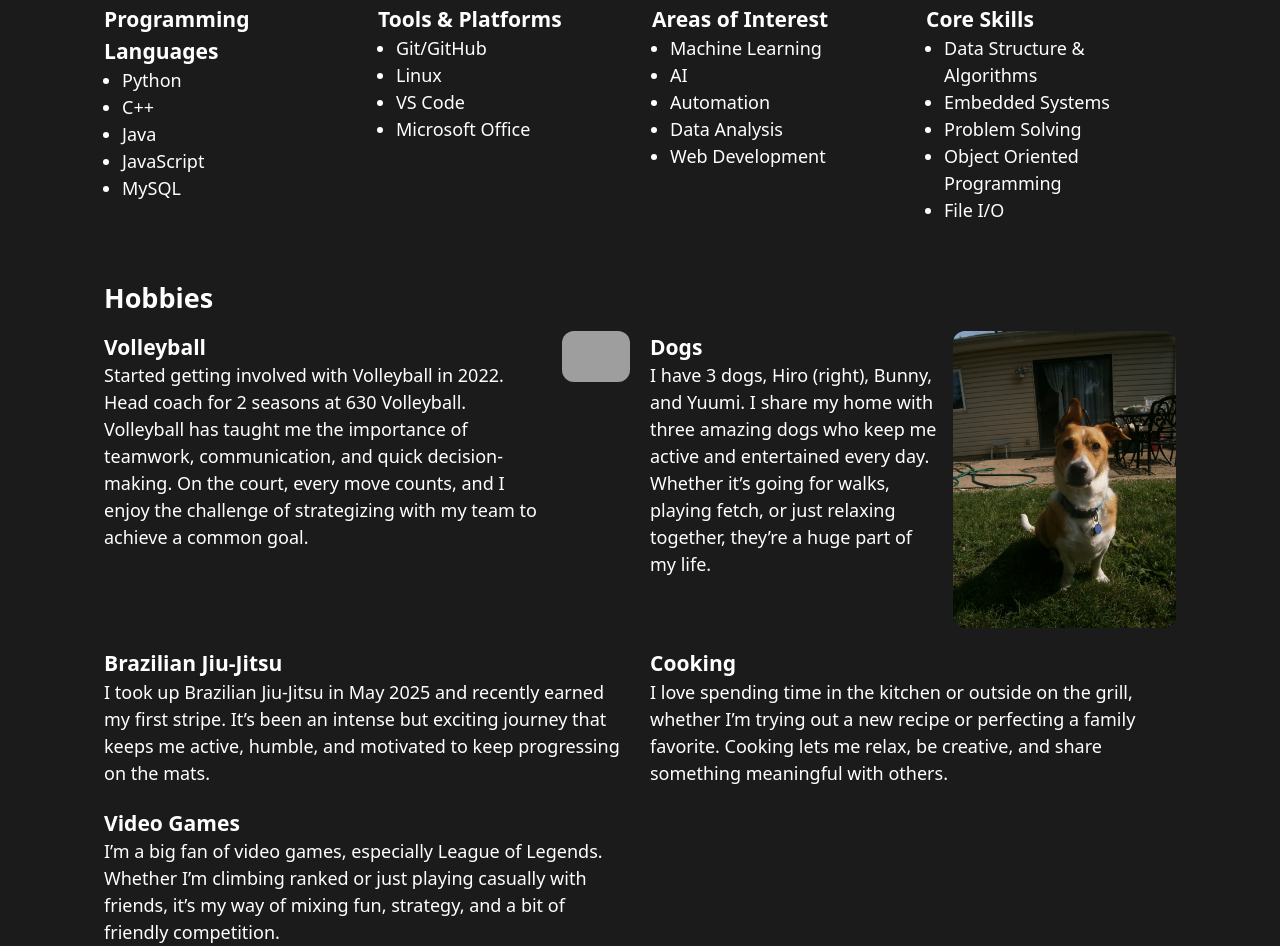
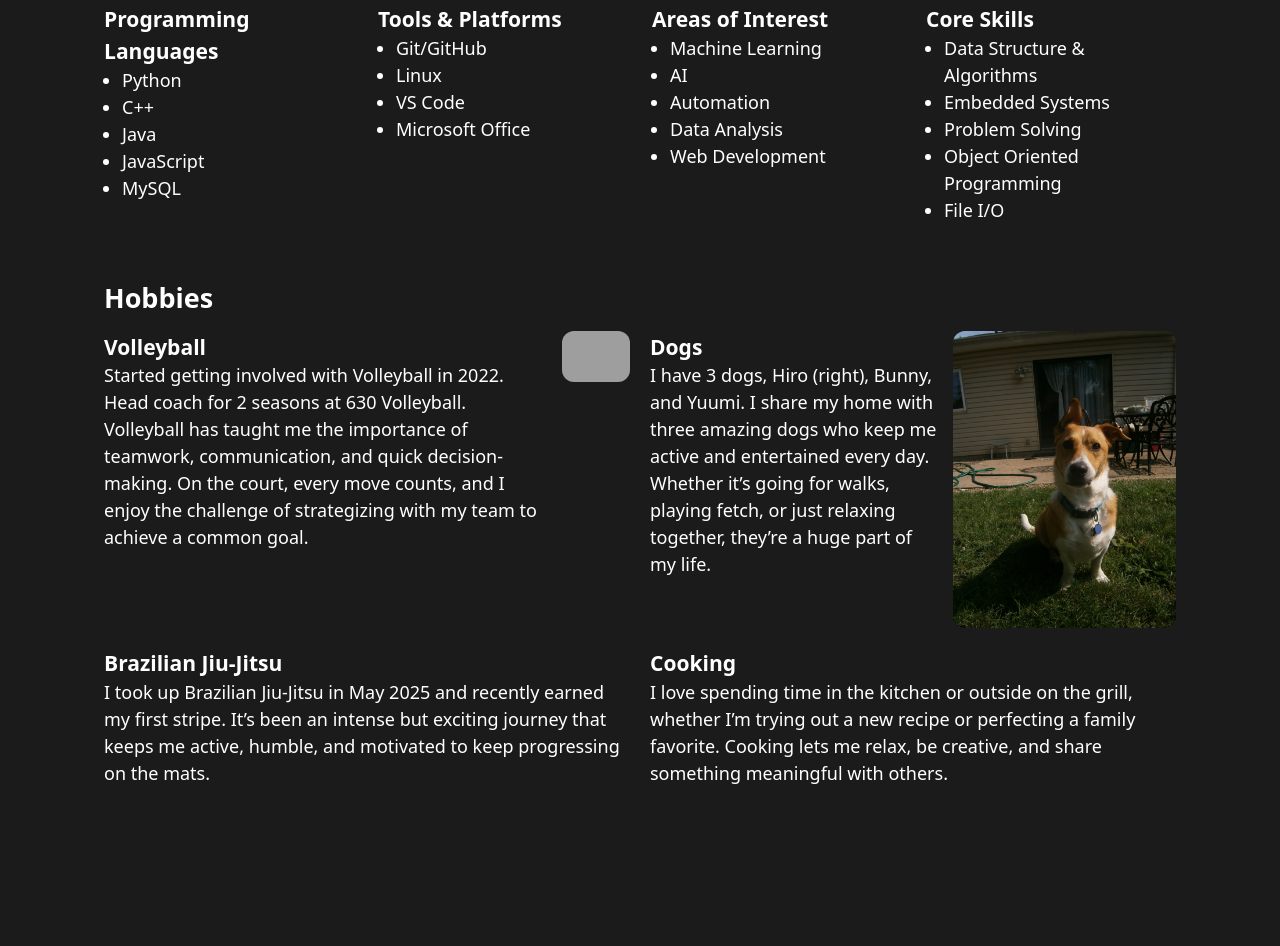
Before and after one commit to raykage12/Portfolio-Website, a plain HTML site: page about.html in a window 1280 px wide. Shown: the part 643-1589 px from the top of the page. After the commit the page ends 1430 px from the top, so only its background shows below. Drawn offline with Linux system fonts and the light colour scheme; grey boxes are pictures that could not be loaded.

Commit message:
Remove duplicate HTML structure in about.html

```diff
--- a/about.html
+++ b/about.html
@@ -139,19 +139,11 @@
                         </div>
                     </div>
 
-                    <div id="videogames_hobby">
-                        <div id="videogames_about">
-                            <h3>Video Games</h3>
-                            <p>
-                                I’m a big fan of video games, especially League of Legends. Whether I’m climbing ranked or just playing casually with friends,
-                                it’s my way of mixing fun, strategy, and a bit of friendly competition.
-                            </p>
-                        </div>
-                    </div>
                 </div>
             </div>
         </div>
     </main>
 
 </body>
+
 </html>
```
